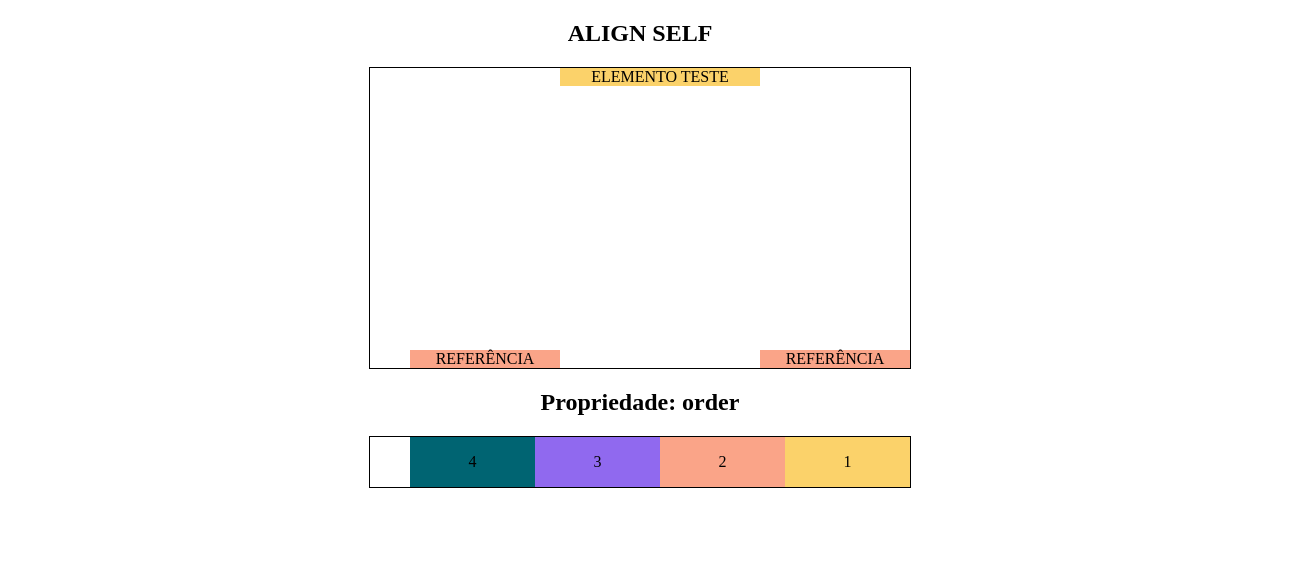
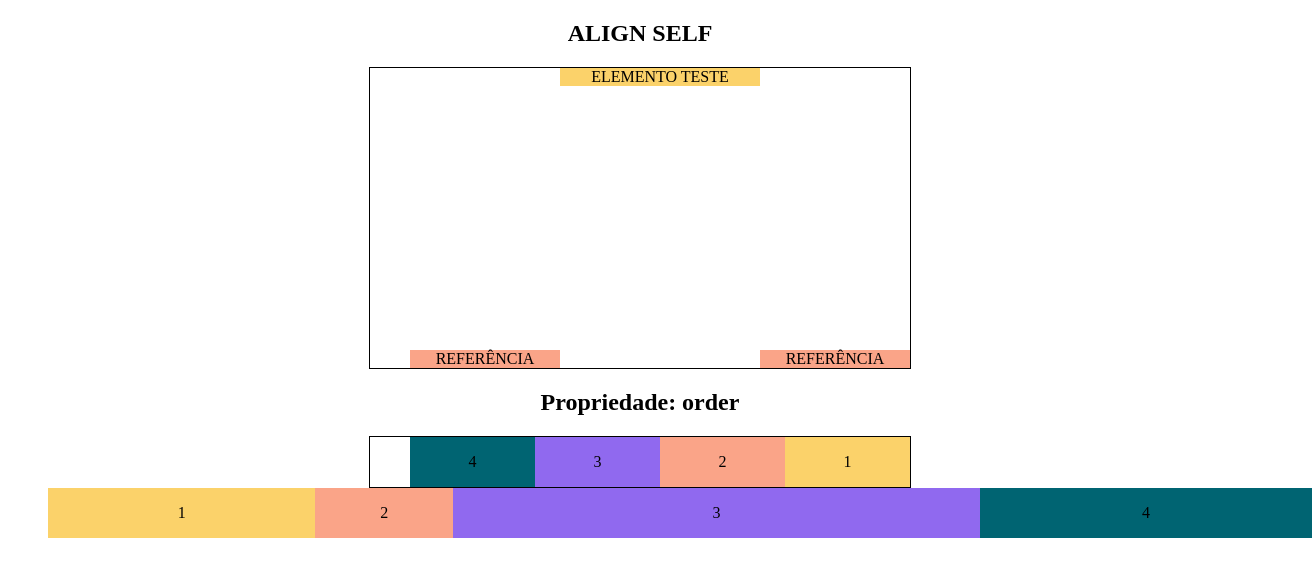
Before and after one commit to MarceloHcb/CSS-responsividade, a plain HTML site: page secao6-dia4/index.html in a window 1280 px wide. Shown: the whole page, 1312 px wide, since content can reach past the window. Drawn offline with Linux system fonts and the light colour scheme.

Commit message:
criando exercicio dia 6-5

```diff
--- a/secao6-dia4/index.html
+++ b/secao6-dia4/index.html
@@ -80,6 +80,51 @@
         list-style: none;
       }
 
+      .container2 {
+        display: flex;
+        height: 50px;
+        margin: auto;
+        width: 100%;
+      }
+
+      .box2 {
+        align-items: center;
+        display: flex;
+        justify-content: center;
+      }
+
+      .one2 {
+        background-color: #FBD26A;
+        display: flex;
+        /* Altere a propriedade grow. */
+        flex-grow: 4;
+        list-style: none;
+      }
+
+      .two2 {
+        background-color: #FAA488;
+        display: flex;
+        /* Altere a propriedade grow. */
+        flex-grow: 2;
+        list-style: none;
+      }
+
+      .three2 {
+        background-color: #9069EF;
+        display: flex;
+        /* Altere a propriedade grow. */
+        flex-grow: 8;
+        list-style: none;
+      }
+
+      .four2 {
+        background-color: #006472;
+        display: flex;
+        /* Altere a propriedade grow. */
+        flex-grow: 5;
+        list-style: none;
+      }
+
     </style>
   </head>
   <body>
@@ -98,5 +143,11 @@
         <li class="box three">3</li>
         <li class="box four">4</li>
       </ul>
+      <ul class="container2">
+        <li class="box2 one2">1</li>
+        <li class="box2 two2">2</li>
+        <li class="box2 three2">3</li>
+        <li class="box2 four2">4</li>
+      </ul>
   </body>
 </html>
```
Also changed, not shown: package-lock.json (added), secao6-dia5/index.html (added).
